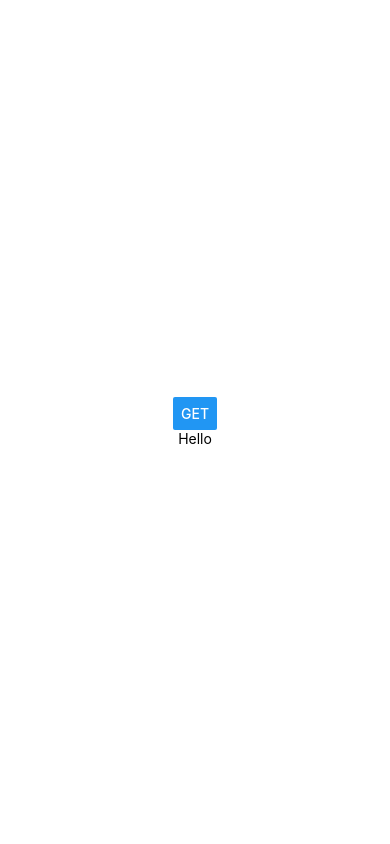
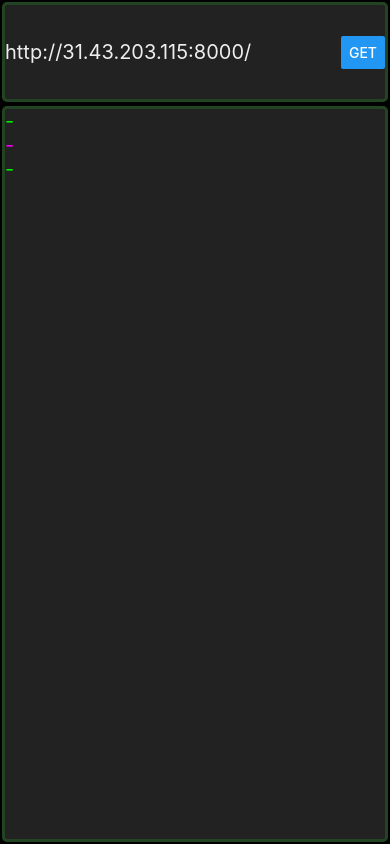
Before and after one commit to AlexBah/ReactnClient, a React Native app: screen / in a window 390 px wide. Built offline with nearby package versions, Linux system fonts and the light colour scheme.

Commit message:
release1

```diff
--- a/App.js
+++ b/App.js
@@ -1,31 +1,43 @@
-import { React } from 'react';
+import React, {useState} from 'react';
 import { StatusBar } from 'expo-status-bar';
-import { StyleSheet, Text, View, Button } from 'react-native';
+import { ScrollView, StyleSheet, Text, View, Button, TextInput } from 'react-native';
 
 export default function App() {
+  const [text, onChangeText] = useState("http://31.43.203.115:8000/");
+  const [textStatus, setTextStatus] = useState("-");
+  const [textHeaders, setTextHeaders] = useState("-");
+  const [textBody, setTextBody] = useState("-");
 
   var getResponse = () => {
-    console.log("test0");
-    fetch("http://127.0.0.1:8080/status")
-    .then(res => {
-      console.log(res.status);
-      console.log(res.headers);
-      return res.json();
+    console.log(text);
+    fetch(text)
+    .then(
+      response => {
+      setTextStatus(response.status);
+      setTextHeaders(response.headers);
+      return response.text();
     })
-    .then(
-      (result) => {
-        console.log(result);
-      },
-      (error) => {
-        console.log(error);
-      }
-    )
-  };
+    .then(result => setTextBody(result))
+    .catch(error => setTextBody(error))
+  }
 
   return (
     <View style={styles.container}>
-      <Button title="Get" onPress={getResponse}/>
-      <Text>Hello</Text>
+      <View style={styles.request}>
+        <View style={styles.small}>
+          <TextInput
+            style={styles.text}
+            onChangeText={onChangeText}
+            value={text}
+          />
+          <Button title="Get" onPress={getResponse}/>
+        </View>
+      </View>
+      <ScrollView onLoad={getResponse} style={styles.response}>
+        <Text style={styles.status}>{textStatus}</Text>
+        <Text style={styles.headers}>{textHeaders}</Text>
+        <Text style={styles.body}>{textBody}</Text>
+      </ScrollView>
       <StatusBar style="auto" />
     </View>
   );
@@ -34,8 +46,46 @@ export default function App() {
 const styles = StyleSheet.create({
   container: {
     flex: 1,
-    backgroundColor: '#fff',
+    backgroundColor: '#000',
+  },
+  small: {
+    flex: 1,
+    flexDirection: 'row',
+    justifyContent: 'space-between',
     alignItems: 'center',
-    justifyContent: 'center',
   },
+  request: {
+    height: 100,
+    backgroundColor: '#222',
+    borderWidth: 3,
+    borderRadius: 5,
+    margin: 2,
+    borderColor: '#242',
+    alignItems: 'stretch',
+  },
+  response: {
+    flex: 1,
+    backgroundColor: '#222',
+    borderWidth: 3,
+    borderRadius: 5,
+    margin: 2,
+    borderColor: '#242',
+  },
+  text: {
+    fontSize: 20,
+    color: '#eee',
+  },
+  status: {
+    fontSize: 20,
+    color: '#0e0',
+  },
+  headers: {
+    fontSize: 20,
+    color: '#e0e',
+  },
+  body: {
+    fontSize: 20,
+    color: '#0e0',
+  },
+
 });
--- a/app.json
+++ b/app.json
@@ -21,10 +21,16 @@
       "adaptiveIcon": {
         "foregroundImage": "./assets/adaptive-icon.png",
         "backgroundColor": "#ffffff"
-      }
+      },
+      "package": "com.alexbah.ReactnClient"
     },
     "web": {
       "favicon": "./assets/favicon.png"
+    },
+    "extra": {
+      "eas": {
+        "projectId": "e554f7a7-1979-4351-8064-ce371ee7b6e8"
+      }
     }
   }
 }
--- a/package.json
+++ b/package.json
@@ -12,7 +12,10 @@
     "expo": "~50.0.14",
     "expo-status-bar": "~1.11.1",
     "react": "18.2.0",
-    "react-native": "0.73.6"
+    "react-native": "0.73.6",
+    "react-native-web": "~0.19.6",
+    "react-dom": "18.2.0",
+    "@expo/metro-runtime": "~3.1.3"
   },
   "devDependencies": {
     "@babel/core": "^7.20.0"
```
Also changed, not shown: eas.json (added, +18 -0 lines), 1 other file (tests, documents, lock files or other folders).
